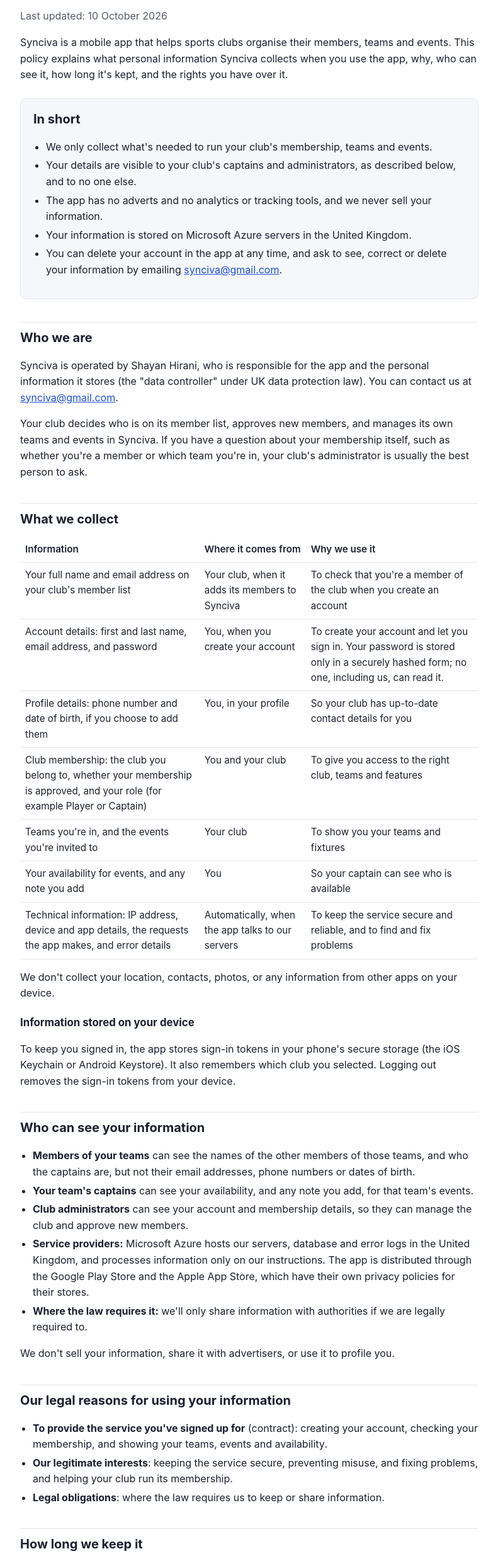
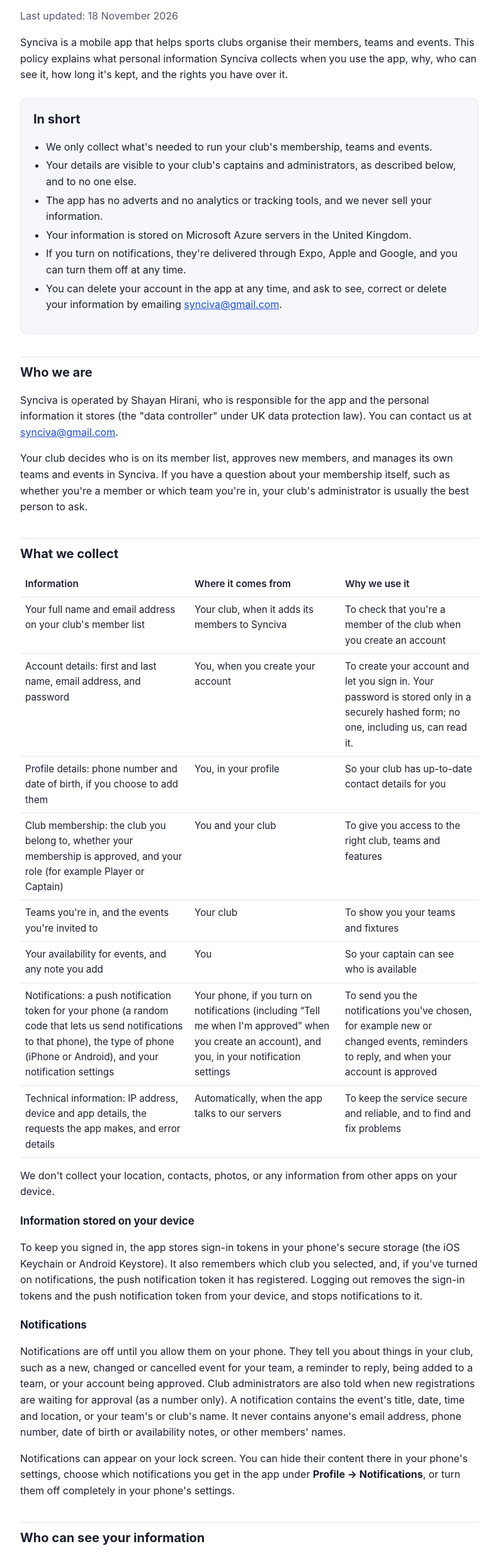
Before and after one commit to ShayHirani/synciva-legal, a plain HTML site: page index.html in a window 1280 px wide. Shown: the part 73-2543 px from the top of the page at 63% size, without its empty margins (244-1035 px from the left). Drawn offline with Linux system fonts and the light colour scheme.

Commit message:
Update index.html

```diff
--- a/index.html
+++ b/index.html
@@ -57,7 +57,7 @@
 <body>
 <main>
   <h1>Synciva Privacy Policy</h1>
-  <p class="muted">Last updated: 10 October 2026</p>
+  <p class="muted">Last updated: 18 November 2026</p>
 
   <p>Synciva is a mobile app that helps sports clubs organise their members, teams and events. This policy explains what
     personal information Synciva collects when you use the app, why, who can see it, how long it's kept, and the rights
@@ -70,6 +70,8 @@
       <li>Your details are visible to your club's captains and administrators, as described below, and to no one else.</li>
       <li>The app has no adverts and no analytics or tracking tools, and we never sell your information.</li>
       <li>Your information is stored on Microsoft Azure servers in the United Kingdom.</li>
+      <li>If you turn on notifications, they're delivered through Expo, Apple and Google, and you can turn them off at
+        any time.</li>
       <li>You can delete your account in the app at any time, and ask to see, correct or delete your information by
         emailing <a href="mailto:synciva@gmail.com">synciva@gmail.com</a>.</li>
     </ul>
@@ -122,6 +124,14 @@
         <td>So your captain can see who is available</td>
       </tr>
       <tr>
+        <td>Notifications: a push notification token for your phone (a random code that lets us send notifications to
+          that phone), the type of phone (iPhone or Android), and your notification settings</td>
+        <td>Your phone, if you turn on notifications (including &ldquo;Tell me when I'm approved&rdquo; when you create
+          an account), and you, in your notification settings</td>
+        <td>To send you the notifications you've chosen, for example new or changed events, reminders to reply, and
+          when your account is approved</td>
+      </tr>
+      <tr>
         <td>Technical information: IP address, device and app details, the requests the app makes, and error details</td>
         <td>Automatically, when the app talks to our servers</td>
         <td>To keep the service secure and reliable, and to find and fix problems</td>
@@ -132,7 +142,19 @@
 
   <h3>Information stored on your device</h3>
   <p>To keep you signed in, the app stores sign-in tokens in your phone's secure storage (the iOS Keychain or Android
-    Keystore). It also remembers which club you selected. Logging out removes the sign-in tokens from your device.</p>
+    Keystore). It also remembers which club you selected, and, if you've turned on notifications, the push
+    notification token it has registered. Logging out removes the sign-in tokens and the push notification token
+    from your device, and stops notifications to it.</p>
+
+  <h3>Notifications</h3>
+  <p>Notifications are off until you allow them on your phone. They tell you about things in your club, such as a new,
+    changed or cancelled event for your team, a reminder to reply, being added to a team, or your account being
+    approved. Club administrators are also told when new registrations are waiting for approval (as a number only).
+    A notification contains the event's title, date, time and location, or your team's or club's name. It never
+    contains anyone's email address, phone number, date of birth or availability notes, or other members' names.</p>
+  <p>Notifications can appear on your lock screen. You can hide their content there in your phone's settings, choose
+    which notifications you get in the app under <strong>Profile &rarr; Notifications</strong>, or turn them off
+    completely in your phone's settings.</p>
 
   <h2>Who can see your information</h2>
   <ul>
@@ -144,6 +166,12 @@
     <li><strong>Service providers:</strong> Microsoft Azure hosts our servers, database and error logs in the United
       Kingdom, and processes information only on our instructions. The app is distributed through the Google Play Store
       and the Apple App Store, which have their own privacy policies for their stores.</li>
+    <li><strong>Notification services:</strong> if you turn on notifications, your phone's push notification token and
+      each notification's text are passed to Expo (650 Industries, Inc.), which delivers them through Apple's Push
+      Notification service (iPhone) or Google's Firebase Cloud Messaging (Android). They use this information only to
+      deliver notifications. These providers are based in the United States, so this information is transferred
+      outside the UK, with the safeguards UK law requires (such as the UK International Data Transfer Agreement or
+      Addendum).</li>
     <li><strong>Where the law requires it:</strong> we'll only share information with authorities if we are legally
       required to.</li>
   </ul>
@@ -152,7 +180,7 @@
   <h2>Our legal reasons for using your information</h2>
   <ul>
     <li><strong>To provide the service you've signed up for</strong> (contract): creating your account, checking your
-      membership, and showing your teams, events and availability.</li>
+      membership, showing your teams, events and availability, and sending the notifications you've turned on.</li>
     <li><strong>Our legitimate interests</strong>: keeping the service secure, preventing misuse, and fixing problems,
       and helping your club run its membership.</li>
     <li><strong>Legal obligations</strong>: where the law requires us to keep or share information.</li>
@@ -165,6 +193,10 @@
       by law.</li>
     <li><strong>If your registration isn't approved</strong>, or you leave your club, your account is kept without
       access to the club, so the club's records stay accurate. You can ask us to delete it at any time.</li>
+    <li><strong>Push notification tokens</strong> are deleted when you log out, turn notifications off, change club or
+      delete your account, and automatically if a phone hasn't been used with Synciva for 60 days. Your notification
+      settings are kept with your account. Expo, Apple and Google keep delivery records only as their own privacy
+      policies describe.</li>
     <li><strong>Technical logs</strong> are deleted automatically after 90 days.</li>
     <li><strong>Your club's member list</strong> is kept for as long as your club uses Synciva, or until your club
       removes you from it.</li>
```
